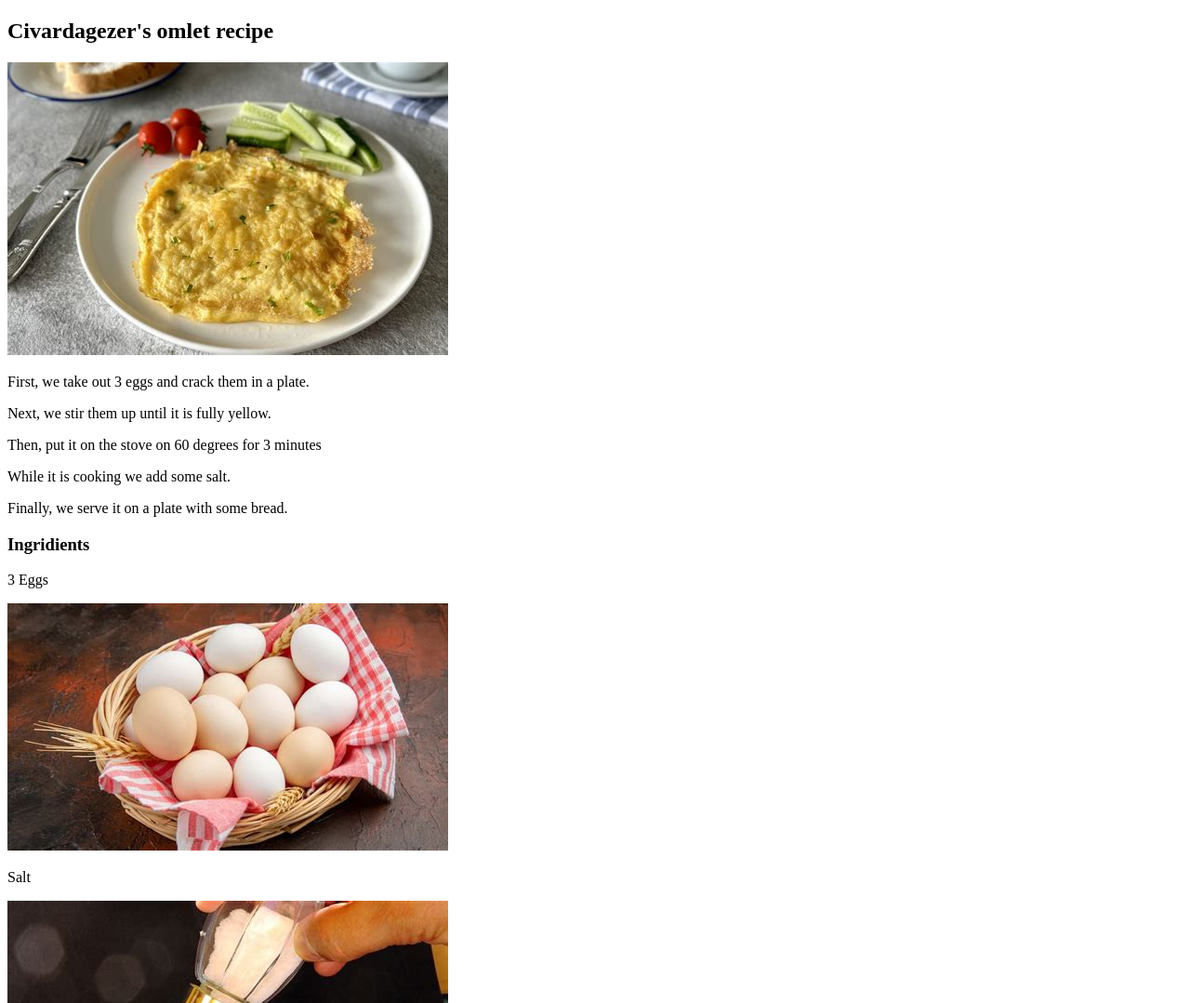
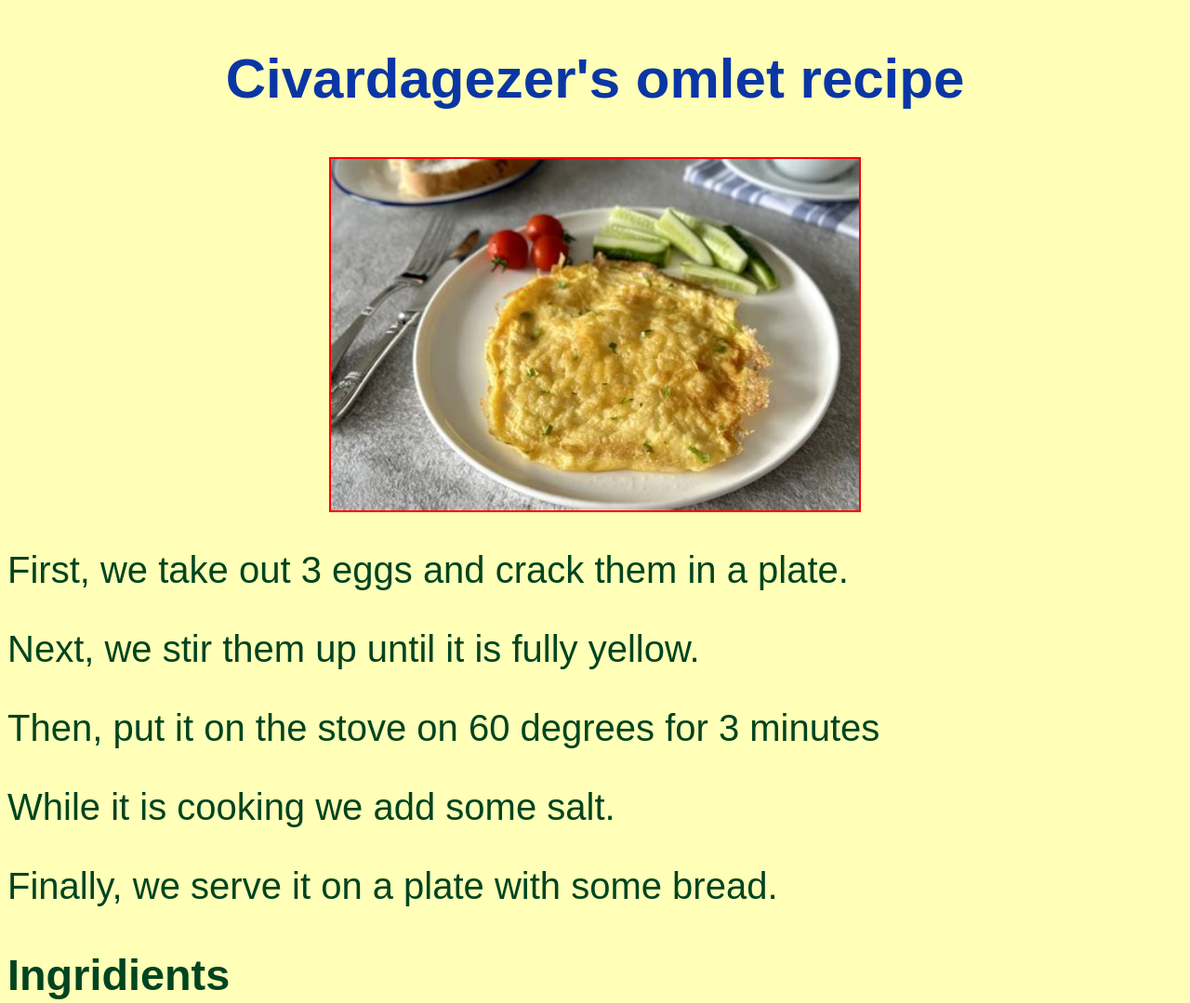
Before and after one commit to AlpBilal/blop, a plain HTML site: page index.html in a window 1280 px wide. Shown: the top 1079 px of the page at 93% size. Drawn offline with Linux system fonts and the light colour scheme.

Commit message:
Added more text,centered some text,added color

```diff
--- a/index.html
+++ b/index.html
@@ -3,23 +3,24 @@
 <head>
     <meta charset="utf-8">
     <title>"Alp web"</title>
-    <link href="styles.css"rel="stylesheet">
+    <link href="style.css"rel="stylesheet">
 </head>
 <body>
     <h2> Civardagezer's omlet recipe </h2>
     <img src="omlet.png" class="omlet">
-    <p>First, we take out 3 eggs and crack them in a plate.
+    <p>     First, we take out 3 eggs and crack them in a plate.
     </p>
     <p>
-       Next, we stir them up until it is fully yellow.
+            Next, we stir them up until it is fully yellow.
     </p>
-    <p>Then, put it on the stove on 60 degrees for 3 minutes
+    <p>     Then, put it on the stove on 60 degrees for 3 minutes
     </p>
-    <p>While it is cooking we add some salt.
+    <p>     While it is cooking we add some salt.
     </p>
-    <p>Finally, we serve it on a plate with some bread.
+    <p>     Finally, we serve it on a plate with some bread.
     </p>
-    <h3>Ingridients</h3>
+</body>
+<h3>Ingridients</h3>
     <p>3 Eggs
     </p>
     <img src="eggs.png">
@@ -29,5 +30,3 @@
     <p>Bread
     </p>
     <img src="bread.png">
-
-</body>
--- a/style.css
+++ b/style.css
@@ -1 +1,20 @@
 @charset "utf-8";
+body{
+    background-color: #ffffb7;
+    font-size: 40px;
+    font-family: fantasy;
+    color: #014420;
+    h2{
+        text-align: center;
+        color: rgb(10, 54, 165)
+    }
+    .omlet{
+        width:45%;
+        border: 2px solid red;
+        display: block;
+        margin: auto;
+    }
+    img{
+        width: 400px;
+    }
+}
```
